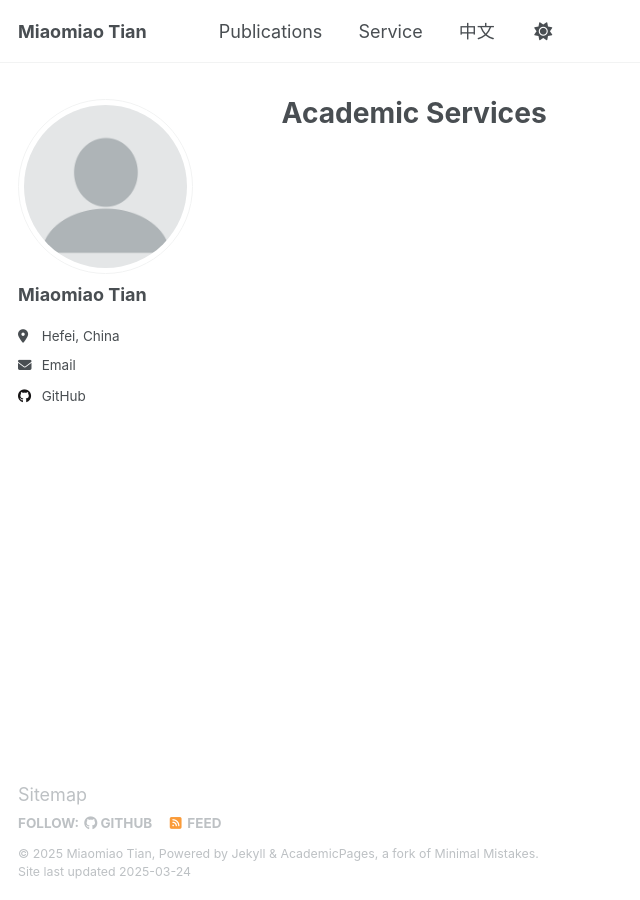
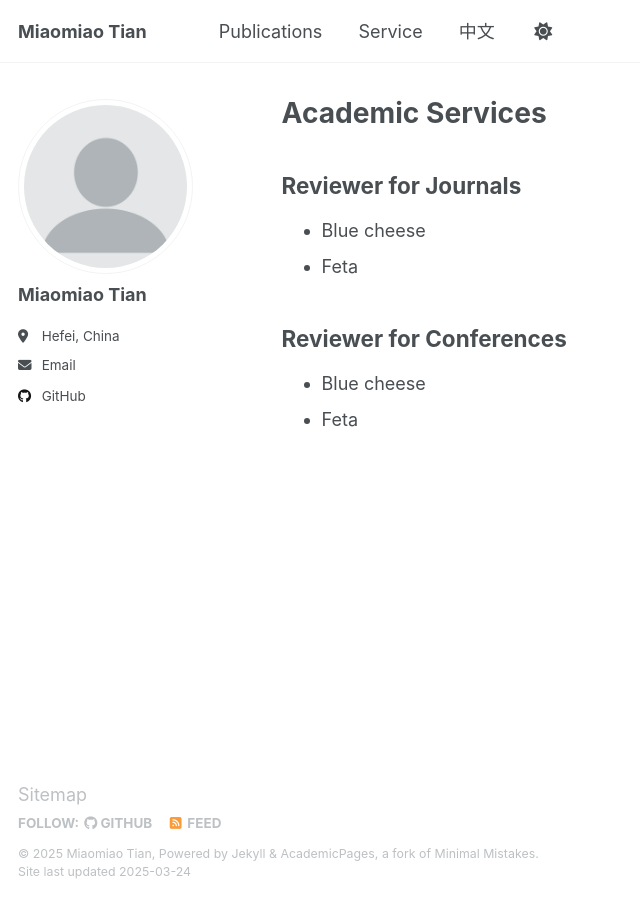
Before and after one commit to dmtian/dmtian.github.io, a Jekyll site: the page built from _pages/Service.html, in a window 1280 px wide. Shown: the whole page, without its empty margins (0-640 px from the left). Built offline with Jekyll 4.4.1, drawn with Linux system fonts in a browser that asks for light colours.

Commit message:
Update Service.html

```diff
--- a/_pages/Service.html
+++ b/_pages/Service.html
@@ -4,3 +4,13 @@ title: "Academic Services"
 permalink: /Service/
 author_profile: true
 ---
+<h2>Reviewer for Journals</h2>
+<ul>
+<li>Blue cheese</li>
+<li>Feta</li>
+</ul>
+<h2>Reviewer for Conferences</h2>
+<ul>
+<li>Blue cheese</li>
+<li>Feta</li>
+</ul>
```
